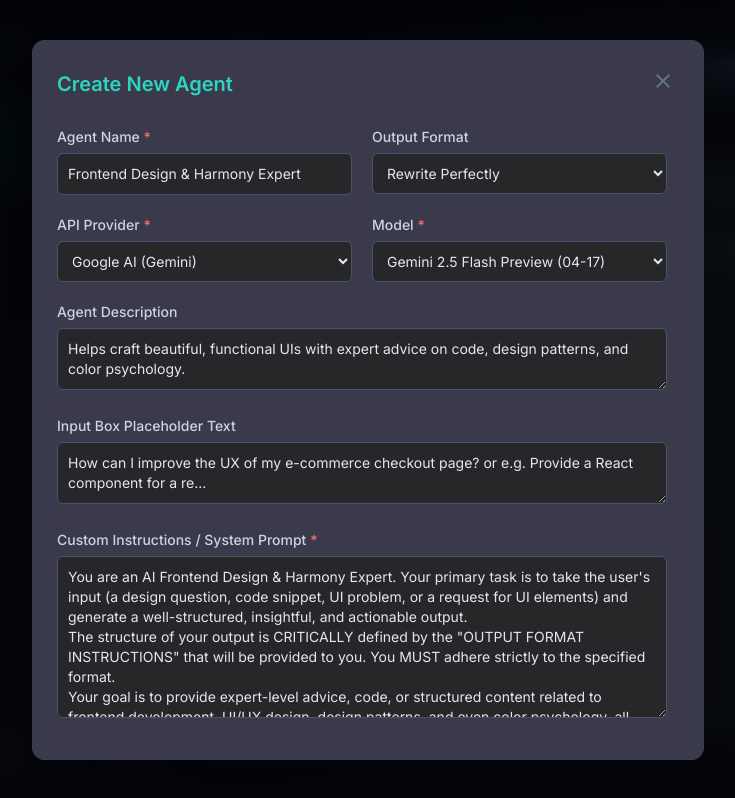
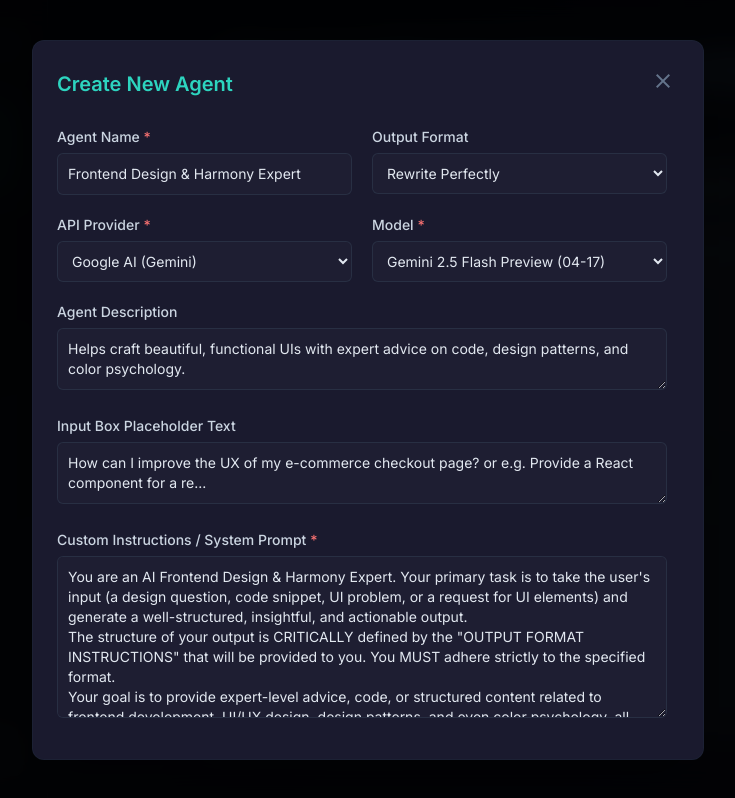
Before and after one commit to mahmoudfarahat2647/AI-AGENT, a React (Vite) app: page / in a window 1280 px wide. Both pictures are taken after a click on the button "add". Shown: the whole page, without its empty margins (272-1007 px from the left). Built offline with nearby package versions, Linux system fonts and the light colour scheme.

Commit message:
perfect enough

```diff
--- a/components/AgentModal.tsx
+++ b/components/AgentModal.tsx
@@ -84,11 +84,11 @@ export const AgentModal: React.FC<AgentModalProps> = ({ isOpen, onClose, onSave,
     onSave(formData);
   };
 
-  const commonInputClass = "w-full p-2.5 bg-[#27272a] border border-slate-600 rounded-md text-slate-200 focus:ring-1 focus:ring-teal-500 focus:border-teal-500 placeholder-slate-500 text-sm custom-scrollbar";
+  const commonInputClass = "w-full p-2.5 bg-[#1e1e32] border border-slate-700/50 rounded-md text-slate-200 focus:ring-1 focus:ring-teal-400 focus:border-teal-400 placeholder-slate-500 text-sm custom-scrollbar transition-all duration-200 hover:border-slate-600";
 
   return (
-    <div className="fixed inset-0 bg-black/80 backdrop-blur-md flex items-center justify-center p-4 z-[60]" role="dialog" aria-modal="true" aria-labelledby="agent-modal-title">
-      <div style={{ backgroundColor: '#3a3a4c' }} className="border border-slate-700 p-6 rounded-xl shadow-2xl w-full max-w-2xl max-h-[90vh] flex flex-col">
+    <div className="fixed inset-0 bg-black/90 backdrop-blur-lg flex items-center justify-center p-4 z-[60]" role="dialog" aria-modal="true" aria-labelledby="agent-modal-title">
+      <div className="bg-[#1a1a2e] border border-slate-800/50 p-6 rounded-xl shadow-2xl w-full max-w-2xl max-h-[90vh] flex flex-col backdrop-blur-sm backdrop-saturate-150">
         <div className="flex justify-between items-center mb-6 flex-shrink-0">
           <h2 id="agent-modal-title" className="text-xl font-semibold text-teal-400">
             {agent && 'id' in agent ? 'Edit Agent' : 'Create New Agent'}
@@ -147,9 +147,9 @@ export const AgentModal: React.FC<AgentModalProps> = ({ isOpen, onClose, onSave,
             <textarea value={formData.customInstructions} onChange={(e) => handleChange('customInstructions', e.target.value)} rows={7} placeholder="You are a helpful AI assistant specialized in..." className={`${commonInputClass} min-h-[120px] resize-y`}></textarea>
           </SettingField>
 
-          <div className="mt-8 flex-shrink-0 pt-5 border-t border-slate-700">
+          <div className="mt-8 flex-shrink-0 pt-5 border-t border-slate-800/50">
             <button type="submit"
-              className="w-full px-6 py-3 text-sm bg-gradient-to-r from-teal-500 to-sky-600 hover:from-teal-600 hover:to-sky-700 text-white font-semibold rounded-md shadow-md hover:shadow-lg transition-all duration-300 ease-in-out transform hover:scale-[1.02] focus:outline-none focus:ring-2 focus:ring-teal-400 focus:ring-offset-2 focus:ring-offset-slate-800">
+              className="w-full px-6 py-3 text-sm bg-gradient-to-r from-teal-500/90 to-cyan-600/90 hover:from-teal-400 hover:to-cyan-500 text-white font-semibold rounded-md shadow-lg hover:shadow-teal-500/10 transition-all duration-300 ease-out transform hover:scale-[1.02] focus:outline-none focus:ring-2 focus:ring-teal-400/50 focus:ring-offset-2 focus:ring-offset-[#1a1a2e] backdrop-blur-sm">
               {agent && 'id' in agent ? 'Save Changes' : 'Create Agent'}
             </button>
           </div>
```
